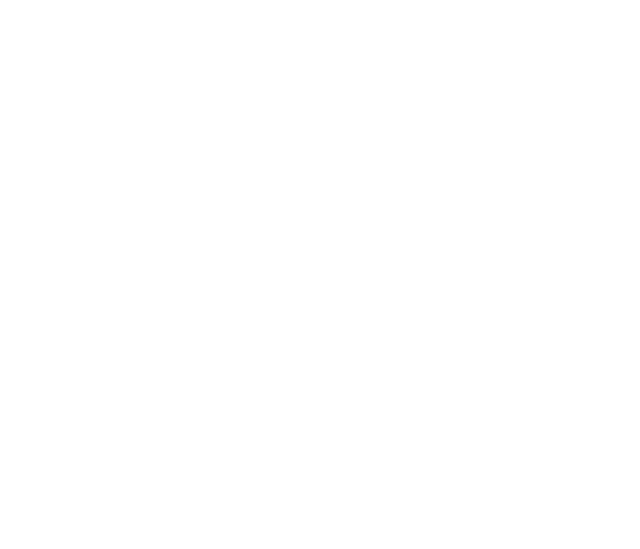
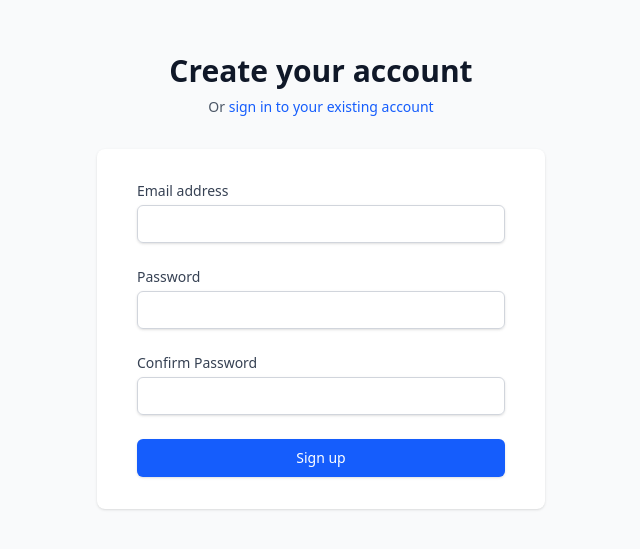
Before and after one commit to NikhilDhaliya/Whisparo, a React (Vite) app in the folder fron/: page /signup in a window 1280 px wide. Before the commit this address had no page. Shown: the part 131-680 px from the top of the page, without its empty margins (319-959 px from the left). Built offline with nearby package versions, Linux system fonts and the light colour scheme.

Commit message:
added signup

```diff
--- a/fron/src/App.jsx
+++ b/fron/src/App.jsx
@@ -4,6 +4,7 @@
 import AppLayout from './components/layout/AppLayout';
 import HomePage from './pages/HomePage';
 import LoginPage from './pages/LoginPage';
+import Signup from './pages/Signup';
 import CreatePost from './pages/CreatePost';
 import ProfilePage from './pages/ProfilePage';
 import TrendingPage from './pages/TrendingPage';
@@ -56,6 +57,7 @@
         />
         <Routes>
           <Route path="/login" element={<LoginPage />} />
+          <Route path="/signup" element={<Signup />} />
           <Route path="/" element={
             <ProtectedRoute>
               <AppLayout />
--- /dev/null
+++ b/fron/src/pages/Signup.jsx
@@ -0,0 +1,153 @@
+import { useState } from 'react';
+import { useNavigate } from 'react-router-dom';
+import axios from 'axios';
+import toast from 'react-hot-toast';
+
+const Signup = () => {
+  const navigate = useNavigate();
+  const [formData, setFormData] = useState({
+    email: '',
+    password: '',
+    confirmPassword: ''
+  });
+  const [isLoading, setIsLoading] = useState(false);
+
+  const handleChange = (e) => {
+    const { name, value } = e.target;
+    setFormData(prev => ({
+      ...prev,
+      [name]: value
+    }));
+  };
+
+  const handleSubmit = async (e) => {
+    e.preventDefault();
+
+    if (formData.password !== formData.confirmPassword) {
+      toast.error('Passwords do not match');
+      return;
+    }
+
+    if (formData.password.length < 6) {
+      toast.error('Password must be at least 6 characters long');
+      return;
+    }
+
+    try {
+      setIsLoading(true);
+      const response = await axios.post('/api/auth/register', {
+        email: formData.email,
+        password: formData.password
+      });
+
+      if (response.data.token) {
+        toast.success('Account created successfully!');
+        navigate('/login');
+      }
+    } catch (error) {
+      toast.error(error.response?.data?.message || 'Failed to create account');
+    } finally {
+      setIsLoading(false);
+    }
+  };
+
+  return (
+    <div className="min-h-screen bg-gray-50 flex flex-col justify-center py-12 sm:px-6 lg:px-8">
+      <div className="sm:mx-auto sm:w-full sm:max-w-md">
+        <h2 className="mt-6 text-center text-3xl font-extrabold text-gray-900">
+          Create your account
+        </h2>
+        <p className="mt-2 text-center text-sm text-gray-600">
+          Or{' '}
+          <button
+            onClick={() => navigate('/login')}
+            className="font-medium text-blue-600 hover:text-blue-500"
+          >
+            sign in to your existing account
+          </button>
+        </p>
+      </div>
+
+      <div className="mt-8 sm:mx-auto sm:w-full sm:max-w-md">
+        <div className="bg-white py-8 px-4 shadow sm:rounded-lg sm:px-10">
+          <form className="space-y-6" onSubmit={handleSubmit}>
+            <div>
+              <label htmlFor="email" className="block text-sm font-medium text-gray-700">
+                Email address
+              </label>
+              <div className="mt-1">
+                <input
+                  id="email"
+                  name="email"
+                  type="email"
+                  autoComplete="email"
+                  required
+                  value={formData.email}
+                  onChange={handleChange}
+                  className="appearance-none block w-full px-3 py-2 border border-gray-300 rounded-md shadow-sm placeholder-gray-400 focus:outline-none focus:ring-blue-500 focus:border-blue-500 sm:text-sm"
+                />
+              </div>
+            </div>
+
+            <div>
+              <label htmlFor="password" className="block text-sm font-medium text-gray-700">
+                Password
+              </label>
+              <div className="mt-1">
+                <input
+                  id="password"
+                  name="password"
+                  type="password"
+                  autoComplete="new-password"
+                  required
+                  value={formData.password}
+                  onChange={handleChange}
+                  className="appearance-none block w-full px-3 py-2 border border-gray-300 rounded-md shadow-sm placeholder-gray-400 focus:outline-none focus:ring-blue-500 focus:border-blue-500 sm:text-sm"
+                />
+              </div>
+            </div>
+
+            <div>
+              <label htmlFor="confirmPassword" className="block text-sm font-medium text-gray-700">
+                Confirm Password
+              </label>
+              <div className="mt-1">
+                <input
+                  id="confirmPassword"
+                  name="confirmPassword"
+                  type="password"
+                  autoComplete="new-password"
+                  required
+                  value={formData.confirmPassword}
+                  onChange={handleChange}
+                  className="appearance-none block w-full px-3 py-2 border border-gray-300 rounded-md shadow-sm placeholder-gray-400 focus:outline-none focus:ring-blue-500 focus:border-blue-500 sm:text-sm"
+                />
+              </div>
+            </div>
+
+            <div>
+              <button
+                type="submit"
+                disabled={isLoading}
+                className={`w-full flex justify-center py-2 px-4 border border-transparent rounded-md shadow-sm text-sm font-medium text-white bg-blue-600 hover:bg-blue-700 focus:outline-none focus:ring-2 focus:ring-offset-2 focus:ring-blue-500 ${
+                  isLoading ? 'opacity-50 cursor-not-allowed' : ''
+                }`}
+              >
+                {isLoading ? (
+                  <div className="flex items-center">
+                    <div className="animate-spin rounded-full h-4 w-4 border-b-2 border-white mr-2"></div>
+                    Creating account...
+                  </div>
+                ) : (
+                  'Sign up'
+                )}
+              </button>
+            </div>
+          </form>
+        </div>
+      </div>
+    </div>
+  );
+};
+
+export default Signup;
--- a/package.json
+++ b/package.json
@@ -23,6 +23,7 @@
     "mongoose": "^8.15.1",
     "multer": "^2.0.1",
     "multer-storage-cloudinary": "^4.0.0",
+    "nodemailer": "^7.0.3",
     "uuid": "^11.1.0"
   }
 }
```
Also changed, not shown: fron/src/components/home/PostCard.jsx (indentation only), fron/src/pages/ProfilePage.jsx (indentation only), 1 other file (tests, documents, lock files or other folders).
